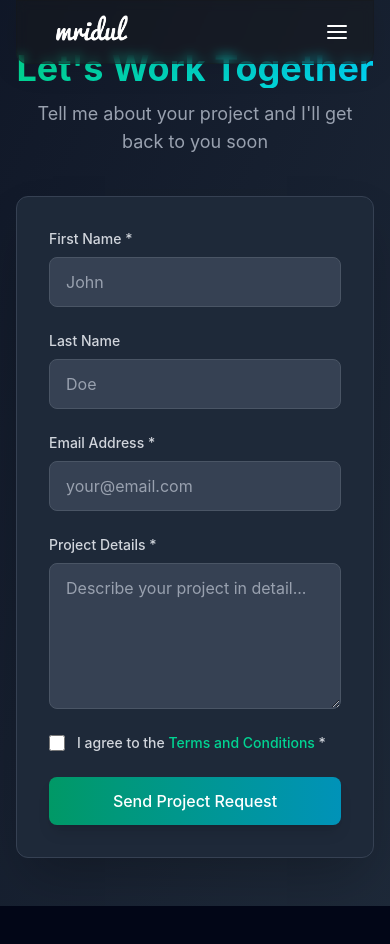
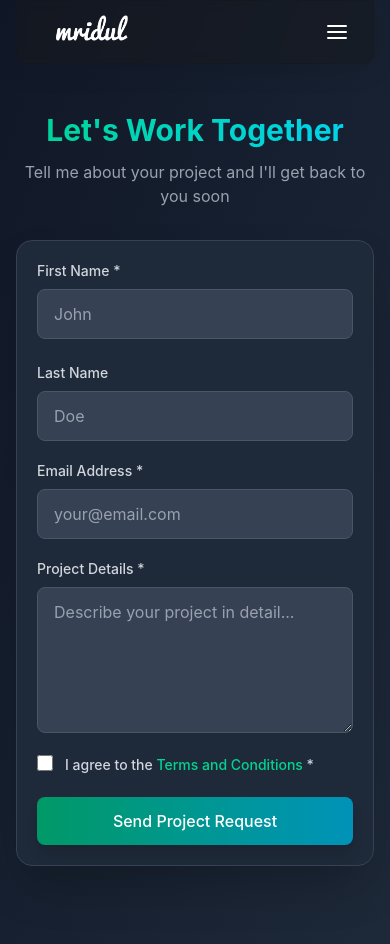
Before and after one commit to mridul360/portfolio, a React (Vite) app: page /hire in a window 390 px wide. Shown: the top 944 px of the page. Before the commit the page ends 906 px from the top, so only its background shows below. Built offline with nearby package versions, Linux system fonts and the light colour scheme.

Commit message:
refactor HireMe component to use fetch API for email submission and improve error handling

```diff
--- a/src/Components/HireMe/HireMe.jsx
+++ b/src/Components/HireMe/HireMe.jsx
@@ -74,21 +74,29 @@ const HireMe = () => {
     if (validateForm()) {
       setIsSubmitting(true);
       try {
-        const subject = `New project request from ${formData.firstName} ${formData.lastName}`;
-        const body = [
-          `Name: ${formData.firstName} ${formData.lastName}`,
-          `Email: ${formData.email}`,
-          '',
-          'Project details:',
-          formData.projectDetails,
-        ].join('\n');
-        const mailtoUrl = `mailto:mridul222006@gmail.com?subject=${encodeURIComponent(subject)}&body=${encodeURIComponent(body)}`;
+        const response = await fetch('https://formsubmit.co/ajax/mridulhasan222006@gmail.com', {
+          method: 'POST',
+          headers: {
+            Accept: 'application/json',
+            'Content-Type': 'application/json',
+          },
+          body: JSON.stringify({
+            _subject: `New project request from ${formData.firstName} ${formData.lastName}`,
+            _template: 'table',
+            name: `${formData.firstName} ${formData.lastName}`,
+            email: formData.email,
+            message: formData.projectDetails,
+          }),
+        });
 
-        window.location.href = mailtoUrl;
+        if (!response.ok) {
+          throw new Error(`Email service returned ${response.status}`);
+        }
+
         setSubmitSuccess(true);
       } catch (error) {
-        console.error('Unable to open email composer:', error);
-        setSubmitError('We could not open your email app. Please email mridul222006@gmail.com directly.');
+        console.error('Unable to send project request:', error);
+        setSubmitError('Your request could not be sent. Please try again or email mridulhasan222006@gmail.com directly.');
       } finally {
         setIsSubmitting(false);
       }
@@ -97,20 +105,20 @@ const HireMe = () => {
 
   if (submitSuccess) {
     return (
-      <section id="hire" className="min-h-screen bg-linear-to-br from-gray-900 to-gray-800 flex items-center">
-        <Container className="py-12">
+      <section id="hire" className="flex min-h-dvh items-center bg-linear-to-br from-gray-900 to-gray-800 px-0 py-20 sm:py-24">
+        <Container className="py-8 sm:py-12">
           <motion.div
             ref={successRef}
             initial={{ opacity: 0, y: 50 }}
             animate={successInView ? { opacity: 1, y: 0 } : {}}
             transition={{ duration: 0.8, ease: "easeOut" }}
-            className="max-w-md mx-auto text-center bg-gray-800 p-8 rounded-xl shadow-2xl border border-gray-700"
+            className="mx-auto max-w-md rounded-2xl border border-gray-700 bg-gray-800 p-5 text-center shadow-2xl sm:p-8"
           >
             <motion.div
               initial={{ scale: 0 }}
               animate={successInView ? { scale: 1 } : {}}
               transition={{ delay: 0.2, type: "spring", stiffness: 100 }}
-              className="w-16 h-16 bg-emerald-500 rounded-full flex items-center justify-center mx-auto mb-4"
+              className="mx-auto mb-4 flex h-16 w-16 items-center justify-center rounded-full bg-emerald-500"
             >
               <svg xmlns="http://www.w3.org/2000/svg" className="h-8 w-8 text-white" fill="none" viewBox="0 0 24 24" stroke="currentColor">
                 <path strokeLinecap="round" strokeLinejoin="round" strokeWidth={2} d="M5 13l4 4L19 7" />
@@ -130,14 +138,14 @@ const HireMe = () => {
               transition={{ delay: 0.6 }}
               className="text-gray-300 mb-6"
             >
-              Your email app has opened with all project details ready. Press Send in your email app to complete your request.
+              Your project request was sent successfully. I will get back to you soon.
             </motion.p>
             <motion.button
               initial={{ opacity: 0 }}
               animate={successInView ? { opacity: 1 } : {}}
               transition={{ delay: 0.8 }}
               onClick={() => setSubmitSuccess(false)}
-              className="px-6 py-2 bg-emerald-600 text-white rounded-lg hover:bg-emerald-700 transition transform hover:-translate-y-1 shadow-lg"
+              className="min-h-11 rounded-lg bg-emerald-600 px-5 py-2 text-sm font-medium text-white shadow-lg transition hover:-translate-y-1 hover:bg-emerald-700 sm:px-6"
             >
               Submit Another Project
             </motion.button>
@@ -148,20 +156,20 @@ const HireMe = () => {
   }
 
   return (
-    <section id="hire" className="min-h-screen bg-linear-to-br from-gray-900 to-gray-800 flex items-center">
-      <Container className="py-12">
-        <div className="max-w-2xl mx-auto">
+    <section id="hire" className="flex min-h-dvh items-center bg-linear-to-br from-gray-900 to-gray-800 px-0 py-20 sm:py-24">
+      <Container className="py-8 sm:py-12">
+        <div className="mx-auto w-full max-w-2xl">
           <motion.div
             ref={titleRef}
             initial={{ opacity: 0, y: 50 }}
             animate={titleInView ? { opacity: 1, y: 0 } : {}}
             transition={{ duration: 0.6 }}
-            className="text-center mb-10"
+            className="mb-8 text-center sm:mb-10"
           >
-            <h2 className="text-4xl font-bold text-transparent bg-clip-text bg-linear-to-r from-emerald-400 to-cyan-400 mb-3">
+            <h2 className="mb-3 bg-linear-to-r from-emerald-400 to-cyan-400 bg-clip-text text-3xl font-bold text-transparent sm:text-4xl">
               Let's Work Together
             </h2>
-            <p className="text-gray-400 text-lg">
+            <p className="text-base text-gray-400 sm:text-lg">
               Tell me about your project and I'll get back to you soon
             </p>
           </motion.div>
@@ -171,9 +179,9 @@ const HireMe = () => {
             initial={{ opacity: 0, y: 50 }}
             animate={formInView ? { opacity: 1, y: 0 } : {}}
             transition={{ duration: 0.6, delay: 0.2 }}
-            className="bg-gray-800 p-8 rounded-xl shadow-2xl border border-gray-700"
+            className="rounded-2xl border border-gray-700 bg-gray-800 p-5 shadow-2xl sm:p-8"
           >
-            <form className="space-y-6" onSubmit={handleSubmit}>
+            <form className="space-y-5 sm:space-y-6" onSubmit={handleSubmit}>
               <motion.div
                 className="grid grid-cols-1 gap-6 sm:grid-cols-2"
                 initial={{ opacity: 0 }}
@@ -186,7 +194,7 @@ const HireMe = () => {
                     visible: { opacity: 1, y: 0 }
                   }}
                 >
-                  <label htmlFor="firstName" className="block text-sm font-medium text-gray-300 mb-2">
+                  <label htmlFor="firstName" className="mb-2 block text-sm font-medium text-gray-300">
                     First Name *
                   </label>
                   <input
@@ -195,7 +203,7 @@ const HireMe = () => {
                     id="firstName"
                     value={formData.firstName}
                     onChange={handleChange}
-                    className={`block w-full px-4 py-3 rounded-lg bg-gray-700 border ${errors.firstName ? 'border-red-500 focus:ring-red-500 focus:border-red-500' : 'border-gray-600 focus:ring-emerald-500 focus:border-emerald-500'} text-white placeholder-gray-400`}
+                    className={`block min-h-12 w-full rounded-lg border bg-gray-700 px-4 py-3 text-white placeholder-gray-400 outline-none transition focus:ring-2 ${errors.firstName ? 'border-red-500 focus:ring-red-500 focus:border-red-500' : 'border-gray-600 focus:ring-emerald-500 focus:border-emerald-500'}`}
                     placeholder="John"
                   />
                   {errors.firstName && <p className="mt-2 text-sm text-red-400">{errors.firstName}</p>}
@@ -207,7 +215,7 @@ const HireMe = () => {
                     visible: { opacity: 1, y: 0 }
                   }}
                 >
-                  <label htmlFor="lastName" className="block text-sm font-medium text-gray-300 mb-2">
+                  <label htmlFor="lastName" className="mb-2 block text-sm font-medium text-gray-300">
                     Last Name
                   </label>
                   <input
@@ -216,7 +224,7 @@ const HireMe = () => {
                     id="lastName"
                     value={formData.lastName}
                     onChange={handleChange}
-                    className="block w-full px-4 py-3 rounded-lg bg-gray-700 border border-gray-600 focus:ring-emerald-500 focus:border-emerald-500 text-white placeholder-gray-400"
+                    className="block min-h-12 w-full rounded-lg border border-gray-600 bg-gray-700 px-4 py-3 text-white placeholder-gray-400 outline-none transition focus:border-emerald-500 focus:ring-2 focus:ring-emerald-500"
                     placeholder="Doe"
                   />
                 </motion.div>
@@ -227,7 +235,7 @@ const HireMe = () => {
                 animate={formInView ? { opacity: 1, y: 0 } : {}}
                 transition={{ delay: 0.3 }}
               >
-                <label htmlFor="email" className="block text-sm font-medium text-gray-300 mb-2">
+                <label htmlFor="email" className="mb-2 block text-sm font-medium text-gray-300">
                   Email Address *
                 </label>
                 <input
@@ -236,7 +244,7 @@ const HireMe = () => {
                   type="email"
                   value={formData.email}
                   onChange={handleChange}
-                  className={`block w-full px-4 py-3 rounded-lg bg-gray-700 border ${errors.email ? 'border-red-500 focus:ring-red-500 focus:border-red-500' : 'border-gray-600 focus:ring-emerald-500 focus:border-emerald-500'} text-white placeholder-gray-400`}
+                  className={`block min-h-12 w-full rounded-lg border bg-gray-700 px-4 py-3 text-white placeholder-gray-400 outline-none transition focus:ring-2 ${errors.email ? 'border-red-500 focus:ring-red-500 focus:border-red-500' : 'border-gray-600 focus:ring-emerald-500 focus:border-emerald-500'}`}
                   placeholder="your@email.com"
                 />
                 {errors.email && <p className="mt-2 text-sm text-red-400">{errors.email}</p>}
@@ -247,7 +255,7 @@ const HireMe = () => {
                 animate={formInView ? { opacity: 1, y: 0 } : {}}
                 transition={{ delay: 0.4 }}
               >
-                <label htmlFor="projectDetails" className="block text-sm font-medium text-gray-300 mb-2">
+                <label htmlFor="projectDetails" className="mb-2 block text-sm font-medium text-gray-300">
                   Project Details *
                 </label>
                 <textarea
@@ -256,7 +264,7 @@ const HireMe = () => {
                   rows={5}
                   value={formData.projectDetails}
                   onChange={handleChange}
-                  className={`block w-full px-4 py-3 rounded-lg bg-gray-700 border ${errors.projectDetails ? 'border-red-500 focus:ring-red-500 focus:border-red-500' : 'border-gray-600 focus:ring-emerald-500 focus:border-emerald-500'} text-white placeholder-gray-400`}
+                  className={`block min-h-32 w-full resize-y rounded-lg border bg-gray-700 px-4 py-3 text-white placeholder-gray-400 outline-none transition focus:ring-2 ${errors.projectDetails ? 'border-red-500 focus:ring-red-500 focus:border-red-500' : 'border-gray-600 focus:ring-emerald-500 focus:border-emerald-500'}`}
                   placeholder="Describe your project in detail..."
                 />
                 {errors.projectDetails && <p className="mt-2 text-sm text-red-400">{errors.projectDetails}</p>}
@@ -284,7 +292,7 @@ const HireMe = () => {
                     className="w-4 h-4 rounded bg-gray-700 border-gray-600 focus:ring-emerald-500 focus:ring-2"
                   />
                 </div>
-                <div className="ml-3 text-sm">
+                <div className="ml-3 text-sm leading-6">
                   <label htmlFor="terms" className="font-medium text-gray-300">
                     I agree to the <a href="#" className="text-emerald-400 hover:text-emerald-300">Terms and Conditions</a> *
                   </label>
@@ -300,7 +308,7 @@ const HireMe = () => {
                 <button
                   type="submit"
                   disabled={isSubmitting}
-                  className={`w-full flex justify-center items-center py-3 px-6 rounded-lg bg-linear-to-r from-emerald-600 to-cyan-600 hover:from-emerald-700 hover:to-cyan-700 text-white font-medium shadow-lg transform transition hover:-translate-y-1 ${isSubmitting ? 'opacity-80 cursor-not-allowed' : ''}`}
+                  className={`flex min-h-12 w-full items-center justify-center rounded-lg bg-linear-to-r from-emerald-600 to-cyan-600 px-6 py-3 font-medium text-white shadow-lg transition hover:-translate-y-1 hover:from-emerald-700 hover:to-cyan-700 ${isSubmitting ? 'cursor-not-allowed opacity-80' : ''}`}
                 >
                   {isSubmitting ? (
                     <>
```
